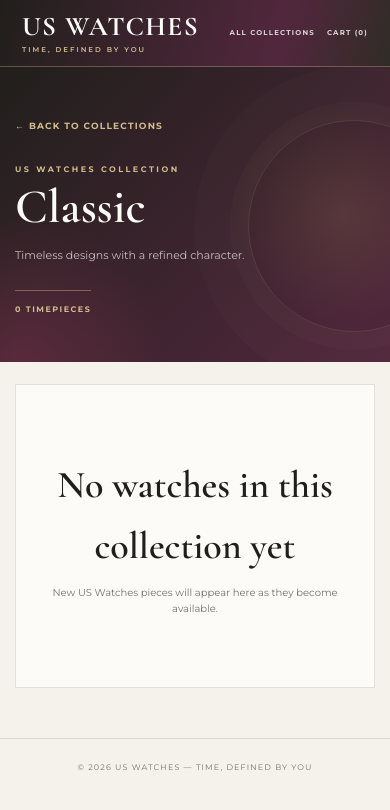
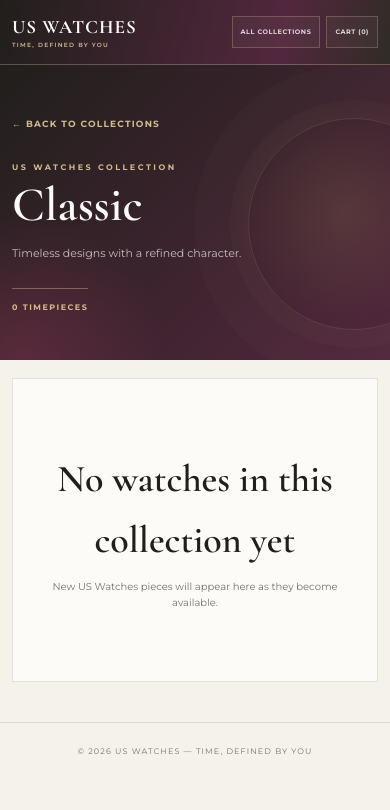
Before and after one commit to uswatches2026-beep/us-watches-pk, a Django app: page /collections/classic/ in a window 390 px wide. Shown: the top 810 px of the page. Run offline with Django 5.2, Linux system fonts and the light colour scheme; data that the repository does not hold is empty.

Commit message:
Improve collection page mobile layout

```diff
--- a/catalog/templates/catalog/collection.html
+++ b/catalog/templates/catalog/collection.html
@@ -62,6 +62,45 @@
         footer { padding: 22px; border-top: 1px solid var(--line); color: var(--muted); font-size: 8px; letter-spacing: 1.1px; text-align: center; text-transform: uppercase; }
         @media (max-width: 800px) { .products-grid { grid-template-columns: repeat(2, minmax(0,1fr)); gap: 14px; } .product-info { padding: 15px 14px 10px; } .product-actions { padding: 8px 14px 14px; } .product-name { font-size: 24px; } }
         @media (max-width: 540px) { .header-inner { min-height: 66px; } .header-links { gap: 12px; font-size: 7px; } .hero-inner, .products-section { width: min(100% - 30px, 1160px); } .collection-hero { padding: 44px 0 42px; } .collection-hero::after { right: -18%; top: 18%; width: 210px; height: 210px; } .products-section { padding-top: 22px; padding-bottom: 50px; } .products-grid { grid-template-columns: 1fr; gap: 14px; } .product-image { aspect-ratio: 1.15 / 1; } }
+        /* Refined collection navigation and compact product grid */
+        .header-inner { width: min(1240px, calc(100% - 44px)); }
+        .brand { white-space: nowrap; }
+        .header-links a {
+            display: inline-flex;
+            align-items: center;
+            min-height: 36px;
+            padding: 0 13px;
+            border: 1px solid rgba(211,189,142,.28);
+            background: rgba(255,255,255,.035);
+            transition: color .2s ease, border-color .2s ease, background .2s ease;
+        }
+        .header-links a:hover {
+            border-color: rgba(211,189,142,.68);
+            background: rgba(211,189,142,.10);
+        }
+        .products-grid { grid-template-columns: repeat(4, minmax(0,1fr)); gap: 18px; }
+        .product-image { aspect-ratio: 1 / 1; }
+
+        @media (max-width: 800px) {
+            .products-grid { grid-template-columns: repeat(2, minmax(0,1fr)); gap: 14px; }
+        }
+        @media (max-width: 540px) {
+            .header-inner { width: calc(100% - 24px); min-height: 64px; gap: 8px; }
+            .brand { font-size: 19px; letter-spacing: 1px; }
+            .brand span { font-size: 6px; letter-spacing: 1.25px; }
+            .header-links { gap: 6px; font-size: 6.5px; letter-spacing: .55px; }
+            .header-links a { min-height: 32px; padding: 0 8px; }
+            .hero-inner, .products-section { width: calc(100% - 24px); }
+            .products-section { padding-top: 18px; padding-bottom: 40px; }
+            .products-grid { grid-template-columns: repeat(2, minmax(0,1fr)); gap: 10px; }
+            .product-info { padding: 11px 10px 8px; }
+            .product-collection { font-size: 6px; letter-spacing: 1px; }
+            .product-name { margin-top: 5px; font-size: 19px; }
+            .product-price { margin-top: 8px; font-size: 9px; }
+            .product-actions { padding: 5px 9px 10px; }
+            .add-to-cart-button { padding: 10px 5px; font-size: 6.5px; letter-spacing: .65px; }
+            .stock-note { font-size: 6px; }
+        }
     </style>
 </head>
 <body>
```
